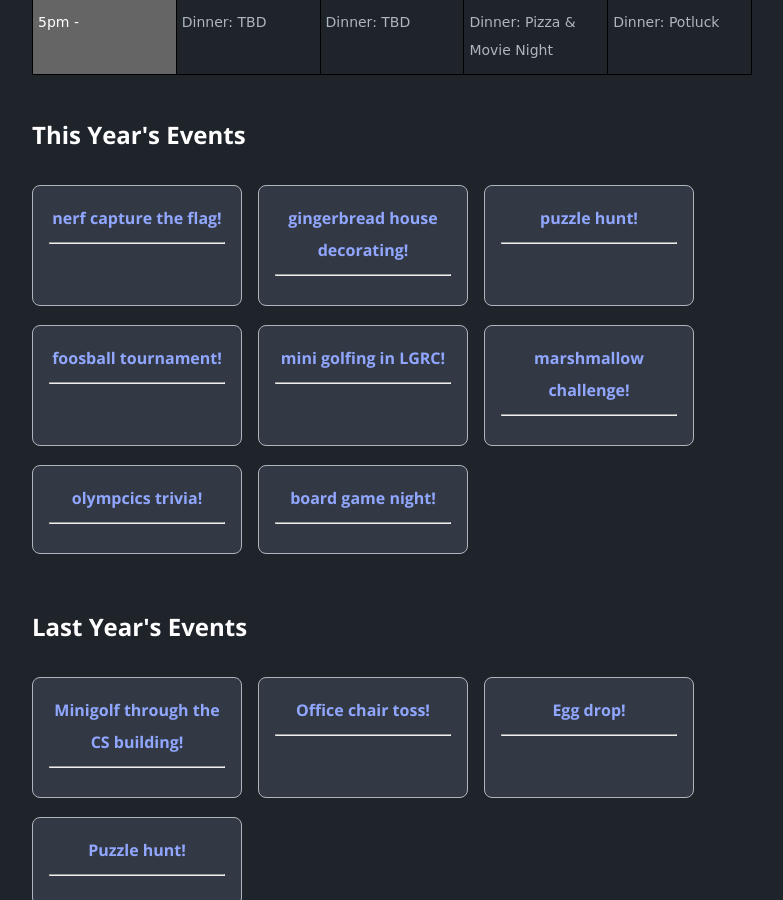
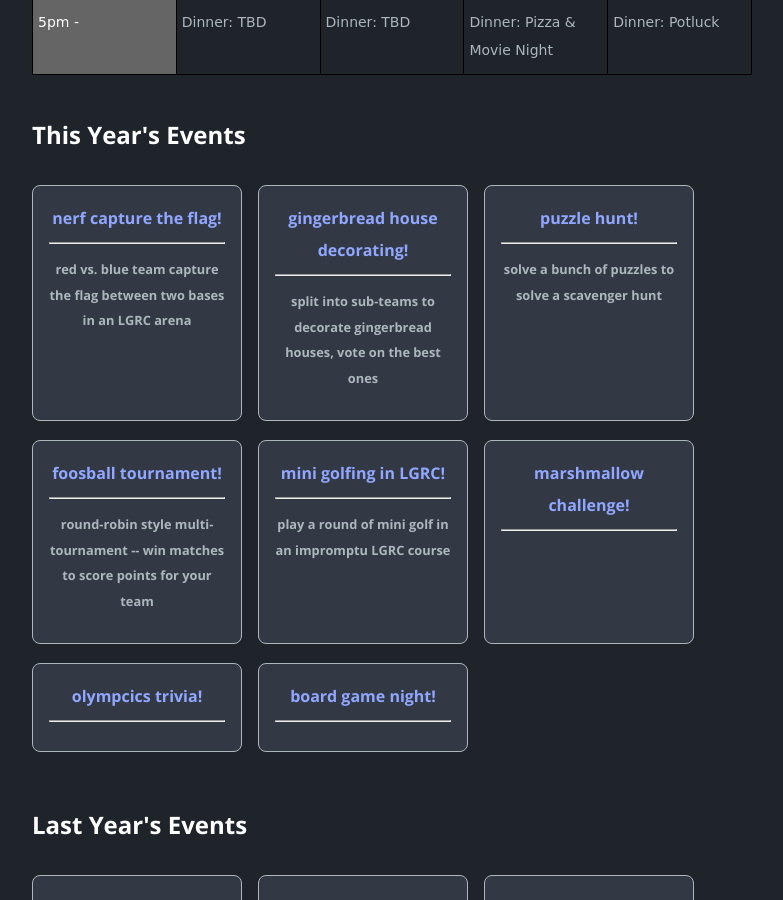
Before and after one commit to olympcics/olympcics.github.io, a Jekyll site: the page built from index.md, in a window 1280 px wide and 900 px high, scrolled down 1447 px. Shown: the whole window, without its empty margins (248-1031 px from the left). Built offline with Jekyll 4.4.1, drawn with Linux system fonts in a browser that asks for light colours.

Commit message:
Update home.yml

```diff
--- a/_data/home.yml
+++ b/_data/home.yml
@@ -11,23 +11,23 @@ navbar_entries:
 project_entries:
   - title: nerf capture the flag!
     url: false
-    desc:
+    desc: red vs. blue team capture the flag between two bases in an LGRC arena
 
   - title: gingerbread house decorating!
     url: false
-    desc:
+    desc: split into sub-teams to decorate gingerbread houses, vote on the best ones
 
   - title: puzzle hunt!
     url: false
-    desc:
+    desc: solve a bunch of puzzles to solve a scavenger hunt
 
   - title: foosball tournament!
     url: false
-    desc:
+    desc: round-robin style multi-tournament -- win matches to score points for your team
 
   - title: mini golfing in LGRC!
     url: false
-    desc:
+    desc: play a round of mini golf in an impromptu LGRC course
 
   - title: marshmallow challenge!
     url: false
```
